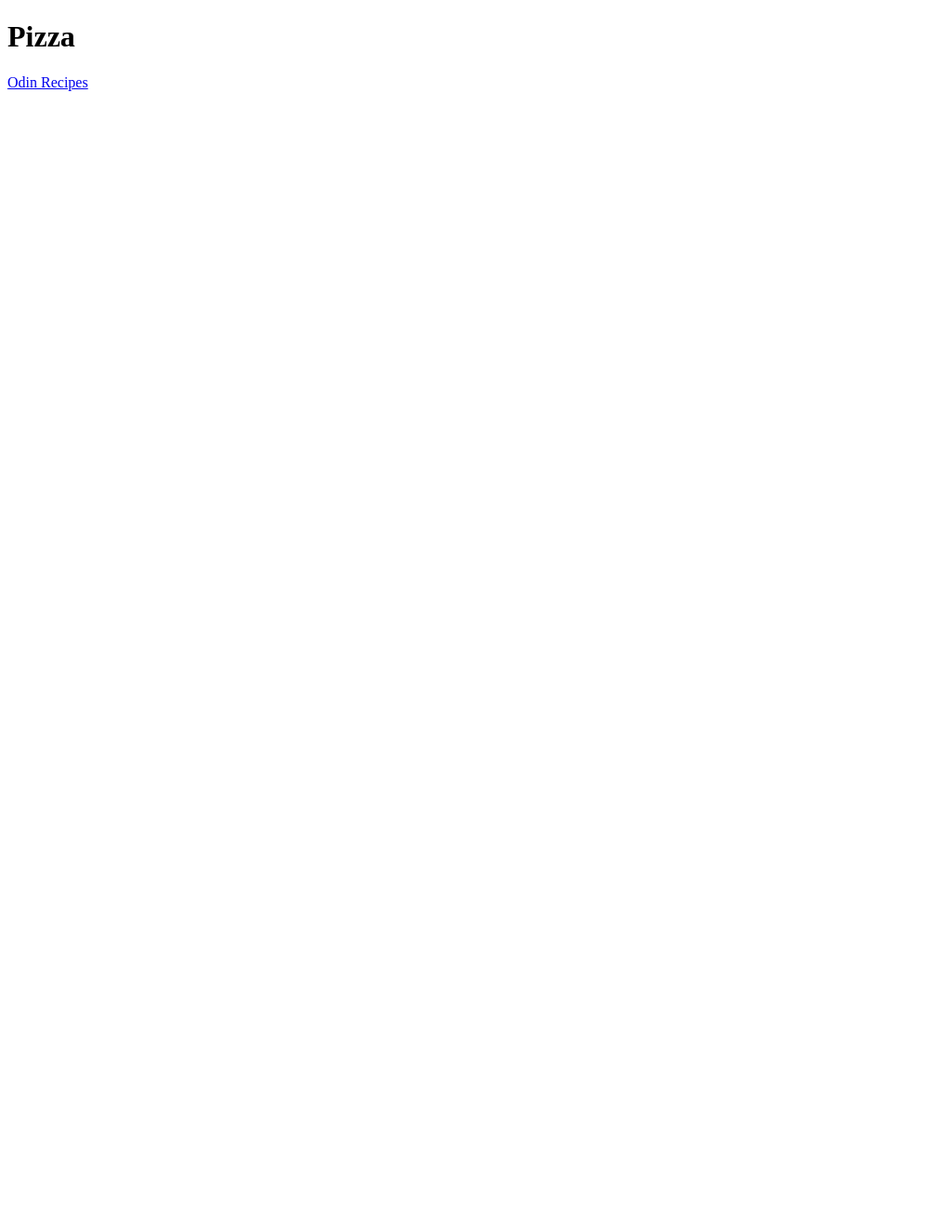
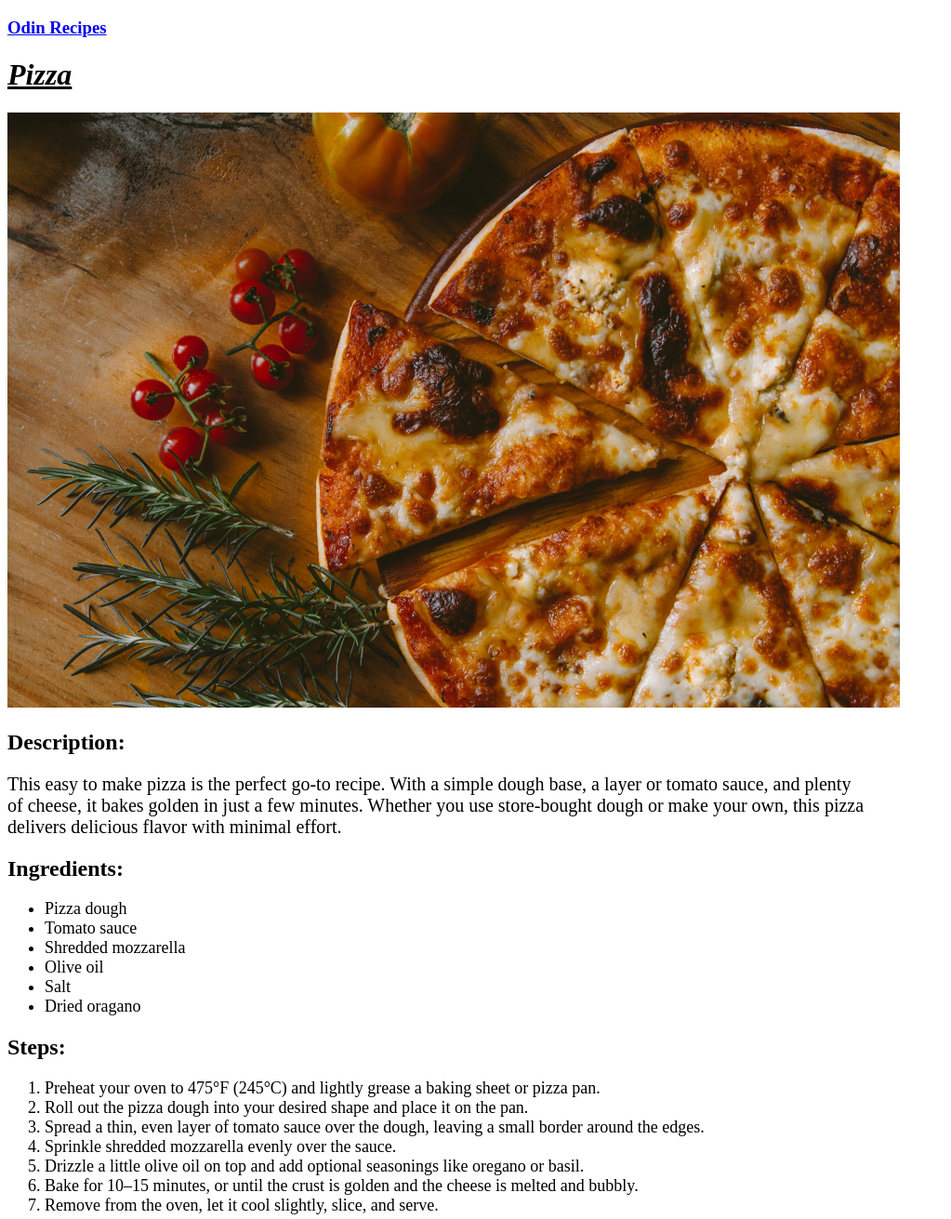
Before and after one commit to commonUrb/odin-recipes, a plain HTML site: page recipes/pizza.html in a window 1280 px wide. Shown: the whole page at 93% size, without its empty margins (0-1023 px from the left). Before the commit the page ends 800 px from the top, so only its background shows below. Drawn offline with Linux system fonts and the light colour scheme.

Commit message:
Add img and text to pizza file.
Pizza file needed img, description, ingredients, and steps.

```diff
--- a/recipes/pizza.html
+++ b/recipes/pizza.html
@@ -5,12 +5,52 @@
     <title>Pizza</title>
 
     <head>
-        <h1>Pizza</h1>
+        <h3><a href="../index.html">Odin Recipes</a></h3>
+
+        <h1><u><em>Pizza</em></u></h1>
     </head>
     <body>
-        <h2></h2>
+        <img src="../img/ivan-torres-MQUqbmszGGM-unsplash.jpg"
+        alt="image found in unsplash, created by Ivan Torres"
+        height="640">
+
+        <h2><strong>Description:</strong></h2>
+
+        <p style="font-size: 20px;">
+            This easy to make pizza is the perfect go-to recipe. With a simple dough base, a layer or tomato sauce, and plenty<br>
+            of cheese, it bakes golden in just a few minutes. Whether you use store-bought dough or make your own, this pizza<br>
+            delivers delicious flavor with minimal effort.
+        </p>
+
+        <h2><strong>Ingredients:</strong></h2>
+
+        <ul style="font-size: 18px">
+
+            <li>Pizza dough</li>
+            <li>Tomato sauce</li>
+            <li>Shredded mozzarella</li>
+            <li>Olive oil</li>
+            <li>Salt</li>
+            <li>Dried oragano</li>
+
+        </ul>
+
+        <h2><strong>Steps:</strong></h2>
+
+        <ol style="font-size: 18px">
+
+            <li>Preheat your oven to 475°F (245°C) and lightly grease a baking sheet or pizza pan.</li>
+            <li>Roll out the pizza dough into your desired shape and place it on the pan.</li>
+            <li>Spread a thin, even layer of tomato sauce over the dough, leaving a small border around the edges.</li>
+            <li>Sprinkle shredded mozzarella evenly over the sauce.</li>
+            <li>Drizzle a little olive oil on top and add optional seasonings like oregano or basil.</li>
+            <li>Bake for 10–15 minutes, or until the crust is golden and the cheese is melted and bubbly.</li>
+            <li>Remove from the oven, let it cool slightly, slice, and serve.</li>
+
+        </ol>
+
     </body>
 
-    <a href="../index.html">Odin Recipes</a>
+
 
 </html>
```
Also changed, not shown: index.html (+1 -1 lines), img/ivan-torres-MQUqbmszGGM-unsplash.jpg (added).
